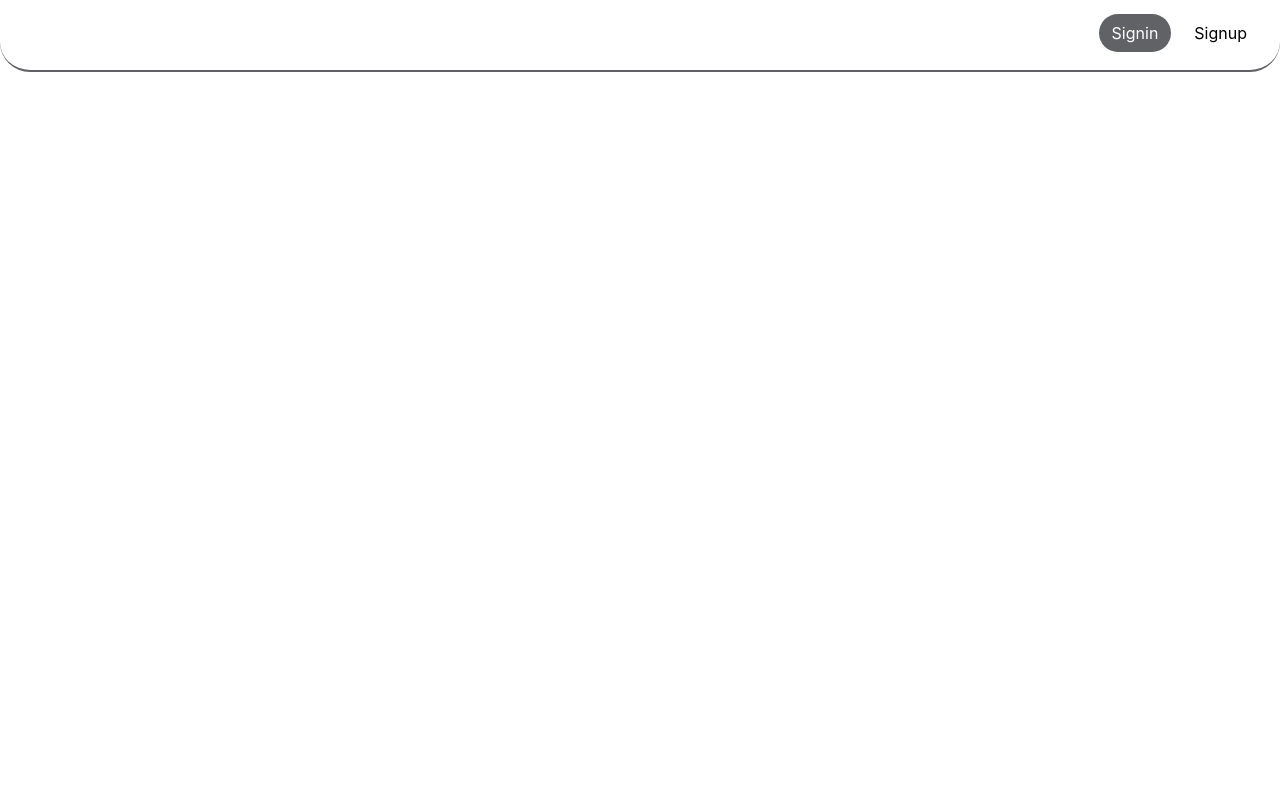
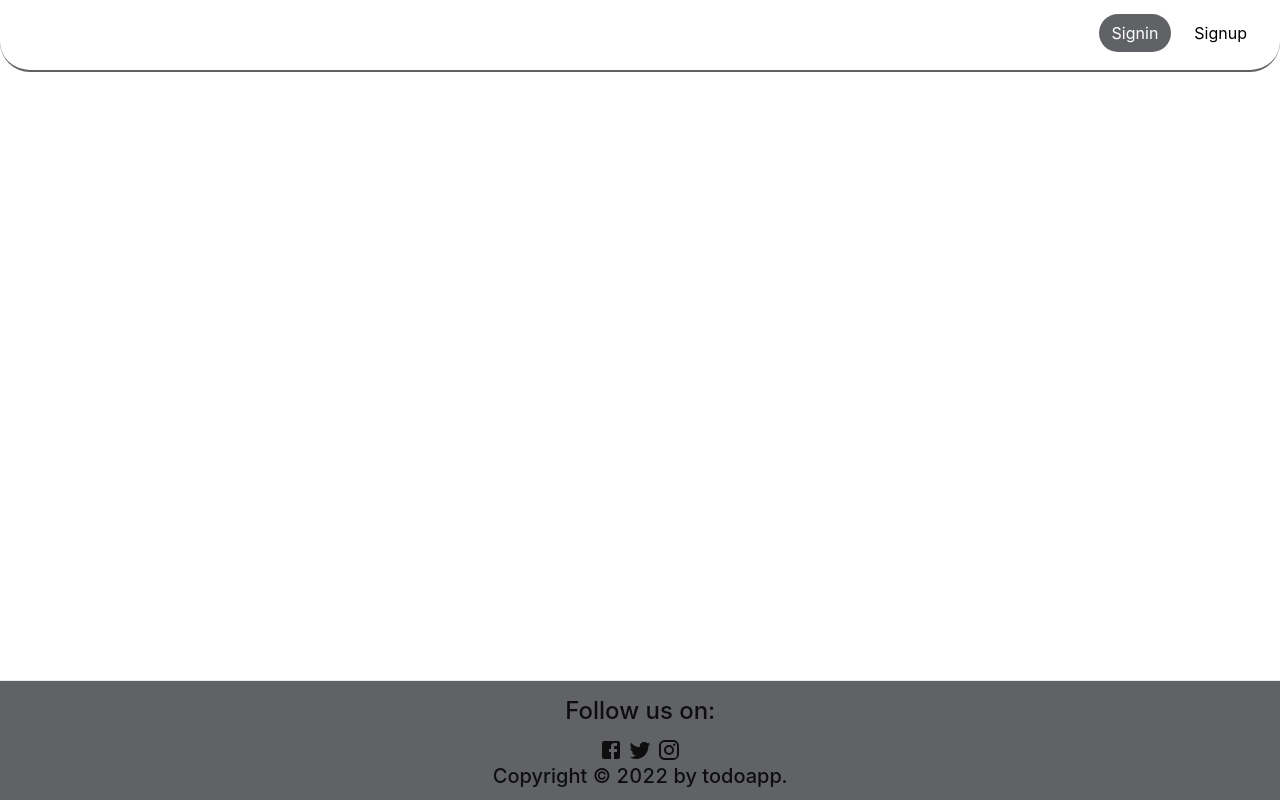
Before and after one commit to jerichodon1998/ite18-finalproject, a React (Create React App) app: page / in a window 1280 px wide. Built offline with nearby package versions, Linux system fonts and the light colour scheme; no server answers; a web font is replaced by a local one.

Commit message:
footer-made, addList bug fixed

```diff
--- a/public/index.html
+++ b/public/index.html
@@ -28,7 +28,7 @@
 
     <link rel="stylesheet" href="https://cdn.jsdelivr.net/npm/bootstrap@5.2.0-beta1/dist/css/bootstrap.min.css" integrity="sha384-0evHe/X+R7YkIZDRvuzKMRqM+OrBnVFBL6DOitfPri4tjfHxaWutUpFmBp4vmVor"
       crossorigin="anonymous" />
-    <title>React App</title>
+    <title>todoapp</title>
   </head>
 
   <body>
--- a/src/App.js
+++ b/src/App.js
@@ -4,15 +4,19 @@ import "antd/dist/antd.less";
 import Header from "./components/Header";
 import Home from "./screens/Home";
 import About from "./screens/About";
+import Footer from "./components/Footer";
 
 function App() {
 	return (
 		<Router>
-			<Header />
-			<Routes>
-				<Route path="/" element={<Home />} />
-				<Route path="/about" element={<About />} />
-			</Routes>
+			<div style={{ paddingBottom: "7.5rem" }}>
+				<Header />
+				<Routes>
+					<Route path="/" element={<Home />} />
+					<Route path="/about" element={<About />} />
+				</Routes>
+			</div>
+			<Footer />
 		</Router>
 	);
 }
--- a/src/components/AddTodoList.js
+++ b/src/components/AddTodoList.js
@@ -11,7 +11,7 @@ function AddTodoList() {
 	const currentUser = useSelector((state) => state.authReducers);
 	const dateFormat = "YYYY/MM/DD";
 	const currentDate = moment();
-	const [date, setDate] = useState(currentDate._d);
+	const [date, setDate] = useState(currentDate?._d);
 
 	const onDatepickerChange = (e) => {
 		setDate(e?._d);
@@ -20,13 +20,10 @@ function AddTodoList() {
 	const onAddList = () => {
 		// ADD DOC
 		const todoList = new TodoListModel(date, [], currentUser.uid);
-
 		addDoc(collection(db, "todo_list"), {
 			date: todoList.date,
-			todos: todoList.todos,
 			userId: currentUser.uid,
 		});
-		setDate(null);
 	};
 
 	const renderDatePicker = () => {
--- /dev/null
+++ b/src/components/Footer.js
@@ -0,0 +1,39 @@
+import React from "react";
+import Facebook from "@mui/icons-material/Facebook";
+import moment from "moment";
+import { Instagram, Twitter } from "@mui/icons-material";
+
+const footerStyle = {
+	backgroundColor: "#606266",
+	borderTop: "1px solid #E7E7E7",
+	textAlign: "center",
+	position: "fixed",
+	height: "7.5rem",
+	padding: "1rem",
+	bottom: 0,
+	width: "100%",
+};
+
+const iconStyle = { cursor: "pointer", margin: "0 .15rem" };
+
+function Footer() {
+	return (
+		<div style={footerStyle}>
+			<h4>Follow us on:</h4>
+			<div style={{ paddingBottom: ".15rem" }}>
+				<Facebook
+					href="https://www.facebook.com/profile.php?id=100003689202977"
+					style={iconStyle}
+				/>
+				<Twitter
+					href="https://www.facebook.com/profile.php?id=100003689202977"
+					style={iconStyle}
+				/>
+				<Instagram href="https://www.instagram.com/dondon56800/" style={iconStyle} />
+			</div>
+			<h5>Copyright &copy; {moment().year()} by todoapp.</h5>
+		</div>
+	);
+}
+
+export default Footer;
--- a/src/components/MapList.js
+++ b/src/components/MapList.js
@@ -21,9 +21,8 @@ function MapList() {
 				const list = snapshot.docs.map((doc) => {
 					const id = doc.id;
 					const date = moment(doc.data().date?.toDate());
-					const todos = doc.data().todos;
 					const userId = doc.data().userId;
-					const list = new TodoListModel(date, todos, userId, id);
+					const list = new TodoListModel(date, userId, id);
 					return list;
 				});
 				setTodolist(list);
--- a/src/models/TodoListModel.js
+++ b/src/models/TodoListModel.js
@@ -1,7 +1,6 @@
 export class TodoListModel {
-	constructor(date, todos, userId, id) {
+	constructor(date, userId, id) {
 		this.date = date;
-		this.todos = todos;
 		this.userId = userId;
 		this.id = id;
 	}
```
